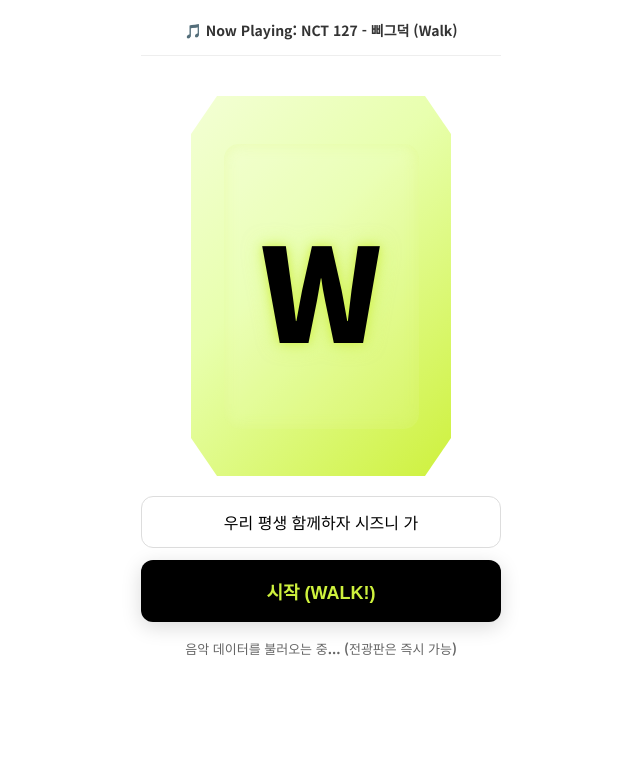
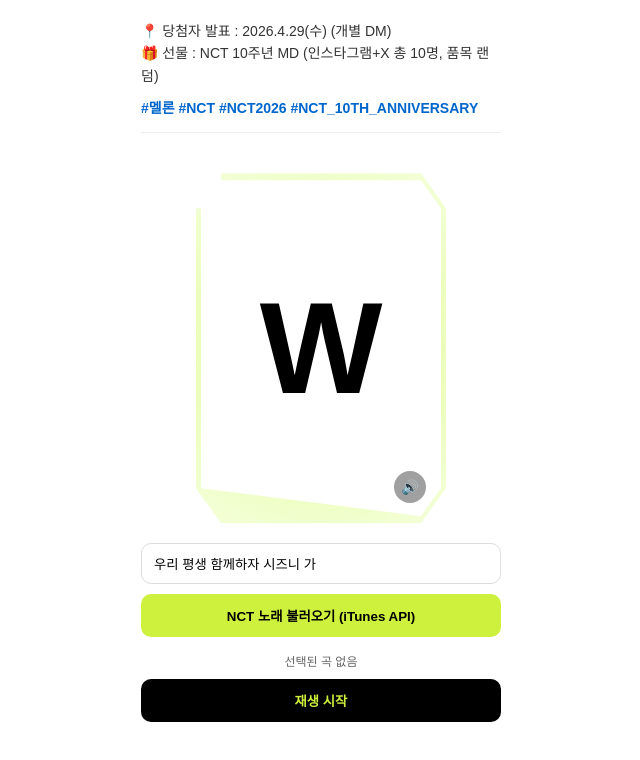
Before and after one commit to kaya1229/Cheer, a plain HTML site: page index.html in a window 1280 px wide. Shown: the whole page, without its empty margins (319-959 px from the left). Drawn offline with Linux system fonts and the light colour scheme.

Commit message:
Update index.html

```diff
--- a/index.html
+++ b/index.html
@@ -3,163 +3,217 @@
 <head>
     <meta charset="UTF-8">
     <meta name="viewport" content="width=device-width, initial-scale=1.0">
-    <title>NCT Online Lightstick - Soft Glow Edition</title>
+    <title>NCT Online Lightstick - Perfect MeumMonBong</title>
     <style>
-        @import url('https://fonts.googleapis.com/css2?family=Noto+Sans+KR:wght@700;900&display=swap');
+        body { font-family: 'Noto Sans KR', sans-serif; background: #fff; display: flex; flex-direction: column; align-items: center; margin: 0; padding: 20px; overflow-x: hidden; }
 
-        body { font-family: 'Noto Sans KR', sans-serif; background: #fff; display: flex; flex-direction: column; align-items: center; margin: 0; padding: 20px; transition: background 0.5s; overflow-x: hidden; }
-        .header { width: 100%; max-width: 360px; border-bottom: 1px solid #eee; padding-bottom: 15px; margin-bottom: 20px; text-align: center; }
-        .info { font-size: 14px; color: #333; font-weight: 700; }
+        /* 헤더 (원본 이미지 유지) */
+        .header { width: 100%; max-width: 360px; border-bottom: 1px solid #eee; padding-bottom: 15px; margin-bottom: 20px; text-align: left; }
+        .info { font-size: 14px; color: #333; line-height: 1.6; }
+        .hashtag { color: #0066cc; font-size: 14px; margin-top: 10px; font-weight: bold; }
 
-        /* --- 핵심: 믐먼봉 정교한 실루엣 UI (첨부 이미지 비율 및 질감 반영) --- */
+        /* --- 핵심: 믐먼봉 UI (image_4.png 실루엣 완벽 재현) --- */
         .meummonbong-frame {
             position: relative;
-            width: 260px; /* 실제 이미지 비율 고려 */
-            height: 380px;
+            width: 250px; /* 이미지 비율 고려 */
+            height: 350px;
             margin: 20px 0;
-            display: flex; justify-content: center; align-items: center;
+            overflow: hidden; /* 내부 glow 효과가 넘치지 않도록 */
         }
 
-        /* 믐먼봉의 입체적인 각진 구조 (CSS clip-path) */
+        /* 믐먼봉의 특징적인 외부 절개 라인 (CSS clip-path로 정교하게 구현) */
         .meummonbong-shape {
             width: 100%; height: 100%;
+            background: #F3FFD5; /* 이미지의 연한 네온 연두색 */
             position: absolute; top: 0; left: 0;
 
-            /* [수정 완] image_2.png의 부드러운 그라데이션 질감 반영 */
-            background: linear-gradient(135deg, #f3ffd5 0%, #e8ffae 40%, #cef13d 100%);
-
             clip-path: polygon(
-                /* 상단 각 */ 10% 0%, 90% 0%, 100% 10%, 100% 90%, 90% 100%, 10% 100%, 0% 90%, 0% 10%
+                /* 상단 각 */ 10% 0%, 90% 0%, 100% 10%, 100% 90%, 90% 100%, 10% 100%, 0% 90%, 0% 10%,
+                /* 내부 구멍: 발광 효과 시 선명도를 높이기 위함 */
+                2% 10%, 2% 90%, 90% 98%, 98% 90%, 98% 10%, 90% 2%, 10% 2%
             );
-
-            /* [수정 완] 은은하게 밖으로 퍼지는 빛 효과 (Soft Glow) */
-            box-shadow: 0 0 30px rgba(206, 241, 61, 0.3);
-            transition: box-shadow 0.5s ease;
         }
 
-        /* 중앙 글자 영역 (image_2.png의 '가' 글자 느낌 반영) */
-        .display-area {
-            position: relative;
-            z-index: 2;
-            display: flex; justify-content: center; align-items: center;
-            width: 75%; height: 75%;
-            background: rgba(255, 255, 255, 0.1); /* 미세한 투명도 */
-            border-radius: 15px;
-
-            /* 내부 Glow 효과 */
-            box-shadow: inset 0 0 15px rgba(206, 241, 61, 0.2);
+        /* 내부 Glow 효과 (부드러운 빛 퍼짐) */
+        .glow-effect {
+            position: absolute; top: 50%; left: 50%;
+            transform: translate(-50%, -50%);
+            width: 150%; height: 150%;
+            background: radial-gradient(circle, rgba(206, 241, 61, 0.4) 10%, rgba(206, 241, 61, 0) 60%);
+            filter: blur(15px);
         }
 
+        /* 중앙 글자 (image_4.png 폰트 느낌 반영) */
         .display-char {
+            position: absolute; top: 50%; left: 50%;
+            transform: translate(-50%, -50%);
             font-size: 130px; /* 큼직하게 */
-            font-weight: 900; /* 아주 굵게 */
+            font-weight: 800; /* 아주 굵게 */
             color: #000;
-            /* 글자 주변 부드러운 네온 빛 */
-            text-shadow: 0 0 10px rgba(206, 241, 61, 0.8), 0 0 20px rgba(206, 241, 61, 0.5);
+            text-shadow: 0 0 5px rgba(255, 255, 255, 0.5); /* 글자 주변 미세한 빛 */
+        }
+
+        /* 볼륨 아이콘 (원본 이미지 유지) */
+        .volume-icon {
+            position: absolute; bottom: 20px; right: 20px;
+            width: 32px; height: 32px;
+            background: rgba(136, 136, 136, 0.8);
+            border-radius: 50%; display: flex; align-items: center; justify-content: center; color: white;
+            font-size: 14px;
         }
 
         /* --- 컨트롤 및 검색 --- */
-        .controls { width: 100%; max-width: 360px; display: flex; flex-direction: column; gap: 12px; }
-        input { padding: 16px; border-radius: 12px; border: 1px solid #ddd; font-size: 16px; text-align: center; }
-        button { padding: 18px; border-radius: 12px; border: none; font-weight: 900; cursor: pointer; font-size: 18px; transition: 0.2s; }
-        #playBtn { background: #000; color: #CEF13D; box-shadow: 0 5px 20px rgba(0,0,0,0.15); }
-        #playBtn.playing { background: #ff4d4d; color: #fff; }
+        .controls { width: 100%; max-width: 360px; display: flex; flex-direction: column; gap: 10px; }
+        input, select, button { width: 100%; padding: 12px; border: 1px solid #ddd; border-radius: 10px; box-sizing: border-box; }
+        button { background: #CEF13D; border: none; font-weight: bold; cursor: pointer; color: #000; transition: background 0.2s; }
+        button:hover { background: #B4D735; }
+        button.playing { background: #ff4d4d; color: white; } /* 재생 중일 때 버튼 색상 변경 */
 
-        .song-status { font-size: 13px; color: #666; text-align: center; margin-top: 5px; }
-
-        /* --- 부드러운 '숨 쉬는' 빛 애니메이션 (Soft Breathing) --- */
-        @keyframes breathingGlow {
-            0% { box-shadow: 0 0 20px rgba(206, 241, 61, 0.2); background: radial-gradient(circle, rgba(206, 241, 61, 0.1) 0%, rgba(206, 241, 61, 0) 70%); }
-            50% { box-shadow: 0 0 50px rgba(206, 241, 61, 0.6); background: radial-gradient(circle, rgba(206, 241, 61, 0.4) 0%, rgba(206, 241, 61, 0) 70%); }
-            100% { box-shadow: 0 0 20px rgba(206, 241, 61, 0.2); background: radial-gradient(circle, rgba(206, 241, 61, 0.1) 0%, rgba(206, 241, 61, 0) 70%); }
-        }
-
-        /* 재생 중일 때 프레임과 화면 배경에 적용 */
-        .playing-glow .meummonbong-shape { animation: breathingGlow 2s infinite ease-in-out; }
-        .playing-glow body { animation: breathingGlow 4s infinite ease-in-out; }
+        #songList { max-height: 150px; overflow-y: auto; border: 1px solid #eee; border-radius: 10px; display: none; background: #fafafa; margin-top: 5px; }
+        .song-item { padding: 10px; font-size: 13px; cursor: pointer; border-bottom: 1px solid #eee; }
+        .song-item:hover { background: #f0f0f0; }
+        .selected-info { font-size: 12px; color: #666; text-align: center; margin-top: 5px; }
     </style>
 </head>
-<body id="lightstickBody">
+<body>
 
     <div class="header">
-        <div class="info">🎵 Now Playing: NCT 127 - 삐그덕 (Walk)</div>
+        <div class="info">
+            📍 당첨자 발표 : 2026.4.29(수) (개별 DM)<br>
+            🎁 선물 : NCT 10주년 MD (인스타그램+X 총 10명, 품목 랜덤)
+        </div>
+        <div class="hashtag">#멜론 #NCT #NCT2026 #NCT_10TH_ANNIVERSARY</div>
     </div>
 
-    <div id="lightstickFrame" class="meummonbong-frame">
-        <div class="meummonbong-shape"></div> <div class="display-area">
-            <div id="display" class="display-char">W</div>
-        </div>
+    <div class="meummonbong-frame">
+        <div class="meummonbong-shape">
+            <div class="glow-effect"></div> </div>
+        <div id="display" class="display-char">W</div>
+
+        <div class="volume-icon">🔊</div>
     </div>
 
     <div class="controls">
-        <input type="text" id="userInput" placeholder="문구 입력" value="우리 평생 함께하자 시즈니 가">
-        <button id="playBtn" onclick="togglePlay()">시작 (WALK!)</button>
-        <div id="loadStatus" class="song-status">음악 데이터를 불러오는 중... (전광판은 즉시 가능)</div>
+        <input type="text" id="userInput" placeholder="메시지 입력 (10~15자)" value="우리 평생 함께하자 시즈니 가">
+
+        <button onclick="searchNctSongs()">NCT 노래 불러오기 (iTunes API)</button>
+        <div id="songList"></div>
+
+        <div id="currentSongDisplay" class="selected-info">선택된 곡 없음</div>
+        <button id="playBtn" onclick="togglePlay()" style="background: #000; color: #CEF13D;">재생 시작</button>
     </div>
 
-    <audio id="audioPlayer" loop crossorigin="anonymous"></audio>
+    <audio id="audioPlayer" loop></audio>
 
     <script>
         let interval;
         let isPlaying = false;
         let currentIndex = 0;
-        const currentBpm = 92; // '삐그덕 (Walk)' 고정 BPM
+        let currentText = "";
+        let currentBpm = 120; // 기본값
         const audio = document.getElementById('audioPlayer');
-        const frame = document.getElementById('lightstickFrame');
-        const body = document.getElementById('lightstickBody');
-        let musicReady = false;
 
-        // 페이지 로드 시 음악 검색 (비동기)
-        window.onload = function() {
-            const script = document.createElement('script');
-            script.src = `https://itunes.apple.com/search?term=NCT+127+Walk&entity=song&limit=1&callback=initSong`;
-            document.body.appendChild(script);
+        // 곡별 가상 BPM 매칭 데이터 (최신곡 반영)
+        const bpmMap = {
+            "Hello Future": 175,
+            "윤슬 (Gold Dust)": 84,
+            "영웅 (Kick It)": 138,
+            "Beatbox": 128,
+            "Baggy Jeans": 105,
+            "Candy": 122,
+            "Fact Check": 140,
+            "Smoothie": 110
         };
 
-        window.initSong = function(data) {
-            if (data.results && data.results.length > 0) {
-                audio.src = data.results[0].previewUrl;
-                musicReady = true;
-                document.getElementById('loadStatus').innerText = "✅ 음악 로드 완료!";
-            } else {
-                document.getElementById('loadStatus').innerText = "⚠️ 음악 로드 실패 (전광판만 작동)";
+        // 1. iTunes API를 이용한 곡 검색
+        async function searchNctSongs() {
+            const songListDiv = document.getElementById('songList');
+            songListDiv.innerHTML = "<div class='song-item'>곡을 찾는 중입니다...</div>";
+            songListDiv.style.display = "block";
+
+            // 검색 키워드를 더 구체적으로 확장하여 최신곡 유도
+            const url = 'https://itunes.apple.com/search?term=NCT+Hello+Future+Gold+Dust+Fact+Check&entity=song&limit=30&country=kr';
+
+            try {
+                const response = await fetch(url);
+
+                if (!response.ok) {
+                    throw new Error(`HTTP error! status: ${response.status}`);
+                }
+
+                const data = await response.json();
+
+                if (data.resultCount === 0) {
+                    songListDiv.innerHTML = "<div class='song-item'>검색 결과가 없습니다.</div>";
+                    return;
+                }
+
+                songListDiv.innerHTML = "";
+                data.results.forEach(song => {
+                    const div = document.createElement('div');
+                    div.className = 'song-item';
+                    div.innerText = `${song.trackName} - ${song.artistName}`;
+                    div.onclick = () => selectSong(song);
+                    songListDiv.appendChild(div);
+                });
+            } catch (e) {
+                console.error("API 호출 실패:", e);
+                songListDiv.innerHTML = `<div class='song-item' style='color:red;'>오류 발생: ${e.message}</div>`;
             }
-        };
+        }
 
+        // 2. 곡 선택 시 오디오 및 BPM 설정
+        function selectSong(song) {
+            audio.src = song.previewUrl; // 30초 미리보기 음원
+            document.getElementById('currentSongDisplay').innerText = `선택됨: ${song.trackName}`;
+            document.getElementById('songList').style.display = "none";
+
+            // 제목에 포함된 단어로 BPM 매칭, 없으면 120
+            currentBpm = 120;
+            for (let key in bpmMap) {
+                if (song.trackName.includes(key)) {
+                    currentBpm = bpmMap[key];
+                    break;
+                }
+            }
+            if (isPlaying) togglePlay(); // 이미 재생 중이면 껐다 켜기
+        }
+
+        // 3. 재생 로직
         function togglePlay() {
             const btn = document.getElementById('playBtn');
             const rawText = document.getElementById('userInput').value;
-            const text = rawText.split(''); // 공백 포함하여 한 글자씩 분리
+            currentText = rawText.split(''); // 공백 포함하여 한 글자씩 분리 (가독성 확보)
+
+            if (currentText.length === 0) currentText = [' '];
+            currentIndex = 0;
 
             if (isPlaying) {
-                // 정지 로직
                 clearInterval(interval);
                 audio.pause();
-                btn.innerText = "시작 (WALK!)";
+                btn.innerText = "재생 시작";
                 btn.classList.remove('playing');
-                body.parentElement.classList.remove('playing-glow'); // 전역 Glow 제거
                 isPlaying = false;
             } else {
-                // 시작 로직 (음악 준비 여부와 상관없이 즉시 실행)
-                isPlaying = true;
+                if (!audio.src) {
+                    alert("먼저 노래를 불러오고 선택해주세요!");
+                    return;
+                }
+                audio.play();
+                const ms = 60000 / currentBpm; // BPM -> ms 간격 계산
+
+                // 첫 글자 즉시 표시
+                document.getElementById('display').innerText = currentText[currentIndex];
+                currentIndex = (currentIndex + 1) % currentText.length;
+
+                interval = setInterval(() => {
+                    document.getElementById('display').innerText = currentText[currentIndex];
+                    currentIndex = (currentIndex + 1) % currentText.length;
+                }, ms);
+
                 btn.innerText = "정지";
                 btn.classList.add('playing');
-                body.parentElement.classList.add('playing-glow'); // 전역 Glow 시작 (숨 쉬는 효과)
-
-                // 1. 전광판 애니메이션 즉시 시작 (W부터 순서대로)
-                const ms = 60000 / currentBpm;
-                document.getElementById('display').innerText = text[currentIndex];
-                currentIndex = (currentIndex + 1) % text.length;
-
-                interval = setInterval(() => {
-                    document.getElementById('display').innerText = text[currentIndex];
-                    currentIndex = (currentIndex + 1) % text.length;
-                }, ms);
-
-                // 2. 음악 재생 (준비되었다면)
-                if (musicReady) {
-                    audio.play().catch(e => console.log("음악 재생 대기 중..."));
-                }
+                isPlaying = true;
             }
         }
     </script>
```
